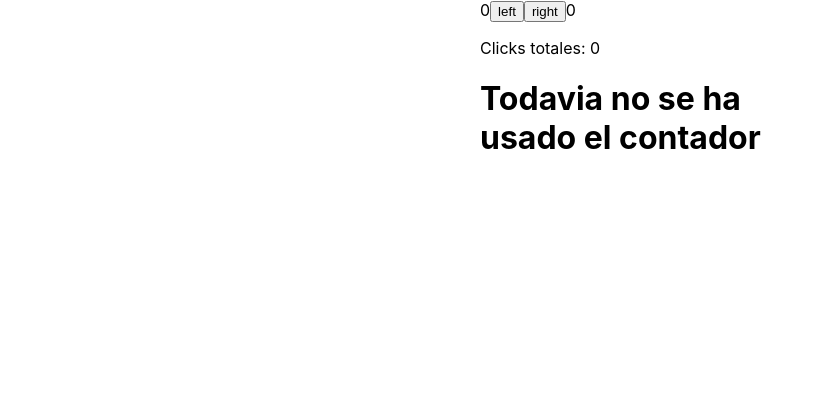
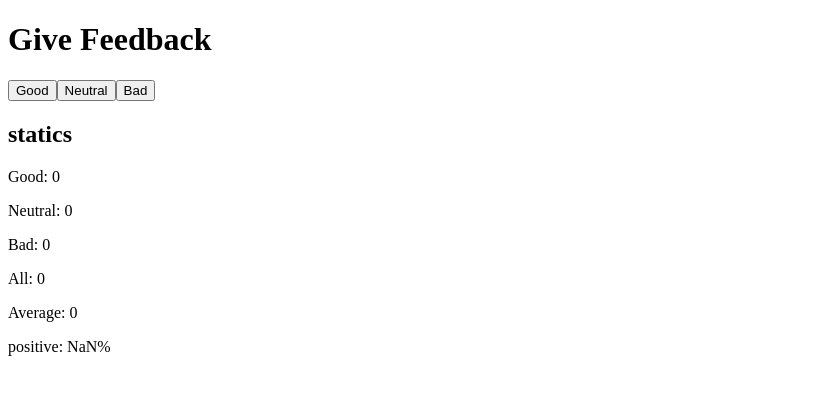
Before and after one commit to EGarcia30/bootcamp, a React (Create React App) app in the folder part1/: page / in a window 1280 px wide. Shown: the top 394 px of the page, without its empty margins (0-816 px from the left). Built offline with nearby package versions, Linux system fonts and the light colour scheme.

Commit message:
ejercicio6

```diff
--- a/part1/src/index.js
+++ b/part1/src/index.js
@@ -1,57 +1,58 @@
-import {useState} from 'react'
+import React, { useState } from 'react'
 import ReactDOM from 'react-dom'
-import "./index.css"
 
-const WarningNotUsed = () => <h1>Todavia no se ha usado el contador</h1>
-
-const ListOfClicks = ({clicks}) =>{
-  return <p>{clicks.join(' ')}</p>
-}
+const Titulo = () => <h1>Give Feedback</h1>
 
 const App = () => {
-  // const [left, setLeft] = useState(0)
-  // const [right, setRight] = useState(0)
-  const [counters, setCounters] = useState({
-    left: 0,
-    right: 0,
-    mensaje: 'Mensaje en el estado'
-  });
-  const[clicks, setClicks] = useState([])
+  // save clicks of each button to its own state
+  const [good, setGood] = useState(0)
+  const [neutral, setNeutral] = useState(0)
+  const [bad, setBad] = useState(0)
+  const handleStateGood = () => {
+    setGood(
+      good + 1
+    )
+  };
 
-  const handleClickLeft = () => {
-    const newCountersState = {
-      ...counters,
-      left: counters.left + 1,
-    };
+  const handleStateNeutral = () => {
+    setNeutral(
+      neutral + 1
+    )
+  };
 
-    setCounters(newCountersState);
-    setClicks(prevClicks => ([...prevClicks, 'L']))
-  }
+  const handleStateBad = () => {
+    setBad(
+      bad + 1
+    )
+  };
 
-  const handleClickRight = () => {
-    setCounters({
-      ...counters,
-      right: counters.right + 1,
-    });
-    setClicks(prevClicks => ([...prevClicks, 'R']))
-  }
-
-
+  let sum = good + neutral + bad;
+  let res = sum / 3;
+  let pos = good / sum;
   return (
     <div>
-      {counters.left}
-      <button onClick={handleClickLeft}>
-        left
+      <Titulo/>
+
+      <button onClick={handleStateGood}>
+        Good
       </button>
-      <button onClick={handleClickRight}>
-        right
+      <button onClick={handleStateNeutral}>
+        Neutral
       </button>
-      {counters.right}
-      <p>Clicks totales: {clicks.length}</p>
-      {clicks.length === 0 ? <WarningNotUsed/> : <ListOfClicks clicks={clicks}/>}
+      <button onClick={handleStateBad}>
+        Bad
+      </button>
+      <h2>statics</h2>
+      <p>Good: {good}</p>
+      <p>Neutral: {neutral}</p>
+      <p>Bad: {bad}</p>
+      <p>All: {sum}</p>
+      <p>Average: {res}</p>
+      <p>positive: {pos}%</p>
     </div>
   )
 }
 
-const rootElement = document.getElementById('root')
-ReactDOM.render(<App />, rootElement)
+ReactDOM.render(<App />,
+  document.getElementById('root')
+)
```
